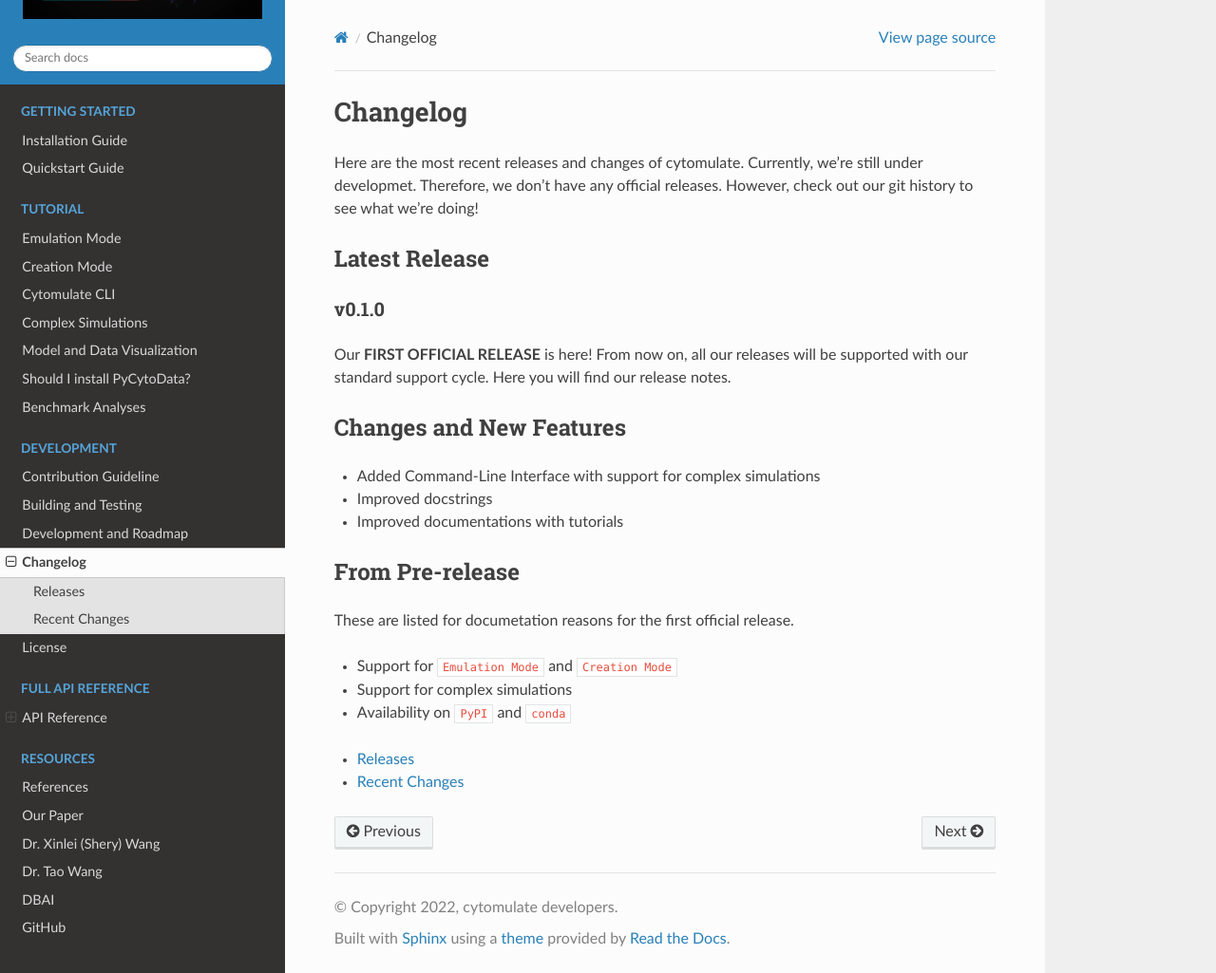
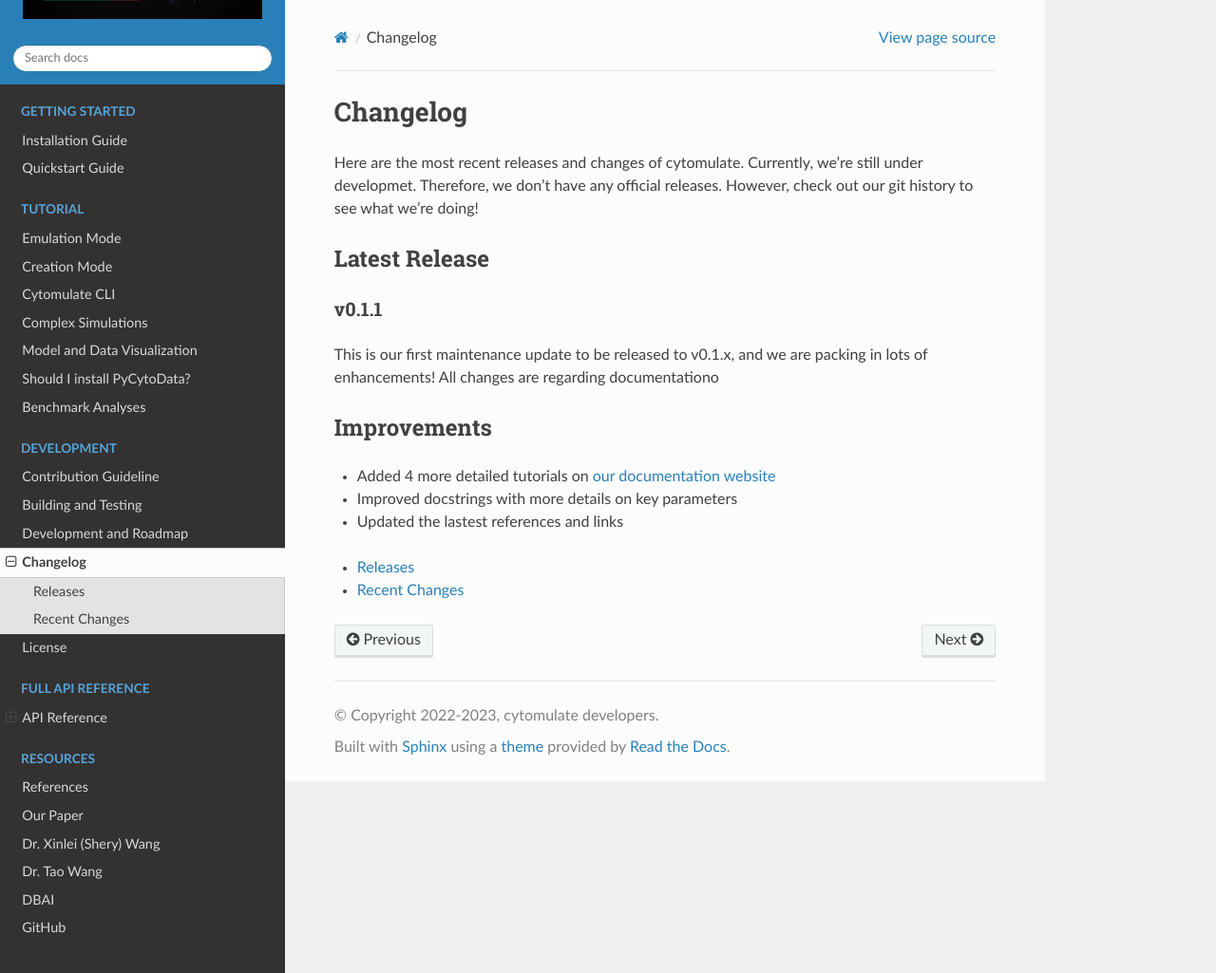
Before and after one commit to kevin931/cytomulate, a Sphinx documentation site: the page built from docs/source/change/index.rst, in a window 1280 px wide and 1025 px high. Shown: the whole window at 95% size. Built offline with Sphinx 7.4.7 and the Read the Docs theme 2.0.0, drawn with Linux system fonts in a browser that asks for light colours.

Commit message:
[Release Prep] v0.1.1

```diff
--- a/cytomulate/__init__.py
+++ b/cytomulate/__init__.py
@@ -4,7 +4,7 @@ cytomulate
 A package for simulating CyTOF data
 """
 
-__version__ = "0.1.0"
+__version__ = "0.1.1"
 __author__ = "Yuqiu Yang, Kevin Wang, Tao Wang, Sherry Wang"
 
 from cytomulate.creation.cytof_data import CreationCytofData
--- a/docs/source/change/index.rst
+++ b/docs/source/change/index.rst
@@ -9,28 +9,18 @@ Latest Release
 ---------------
 
 **************
-v0.1.0
+v0.1.1
 **************
 
-Our **FIRST OFFICIAL RELEASE** is here! From now on, all our
-releases will be supported with our standard support cycle.
-Here you will find our release notes.
+This is our first maintenance update to be released to v0.1.x,
+and we are packing in lots of enhancements! All changes are
+regarding documentationo
 
-Changes and New Features
---------------------------
-
-- Added Command-Line Interface with support for complex simulations
-- Improved docstrings
-- Improved documentations with tutorials
-
-From Pre-release
-------------------
-
-These are listed for documetation reasons for the first official release.
-
-- Support for ``Emulation Mode`` and ``Creation Mode``
-- Support for complex simulations
-- Availability on ``PyPI`` and ``conda``
+Improvements
+---------------
+- Added 4 more detailed tutorials on `our documentation website <https://cytomulate.readthedocs.io>`_
+- Improved docstrings with more details on key parameters
+- Updated the lastest references and links
 
 .. toctree::
     :maxdepth: 1
--- a/docs/source/conf.py
+++ b/docs/source/conf.py
@@ -3,9 +3,9 @@ import sys
 sys.path.insert(0, os.path.abspath('../../'))
 
 project = 'cytomulate'
-copyright = '2022, cytomulate developers'
+copyright = '2022-2023, cytomulate developers'
 author = 'cytomulate developers'
-release = '0.1.0'
+release = '0.1.1'
 
 extensions = [
     "sphinx_rtd_theme",
--- a/meta.yaml
+++ b/meta.yaml
@@ -1,5 +1,5 @@
 {% set name = "cytomulate" %}
-{% set version = "0.1.0" %}
+{% set version = "0.1.1" %}
 
 package:
   name: cytomulate
@@ -37,7 +37,7 @@ about:
   summary: 'Accurate and Efficient Simulation of CyTOF data'
   description: |
     Cytomulate is a package for simulating datasets for CyTOF.
-    With Emulation Mode and Creation Mode, you can generate the
+    With Emulation Mode and Creation Mode, you can generate any
     dataset for your needs!
   dev_url: https://github.com/kevin931/cytomulate
   doc_url: https://cytomulate.readthedocs.io/en/dev/
--- a/setup.py
+++ b/setup.py
@@ -4,7 +4,7 @@ import os
 import shutil
 import distutils.cmd
 
-VERSION = "0.1.0"
+VERSION = "0.1.1"
 
 class PypiCommand(distutils.cmd.Command):
 
```
Also changed, not shown: README.md (+10 -17 lines), docs/source/change/releases.rst (+17 -0 lines).
